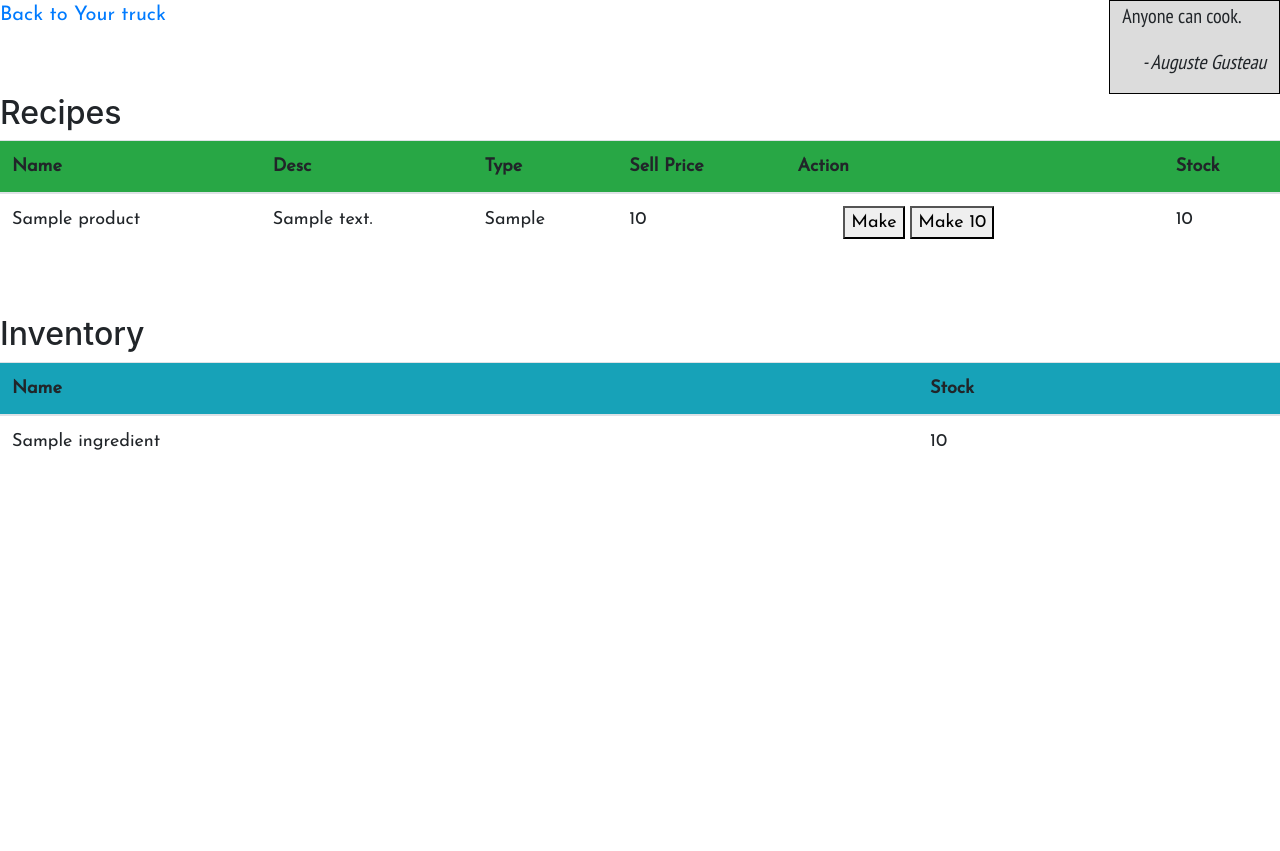
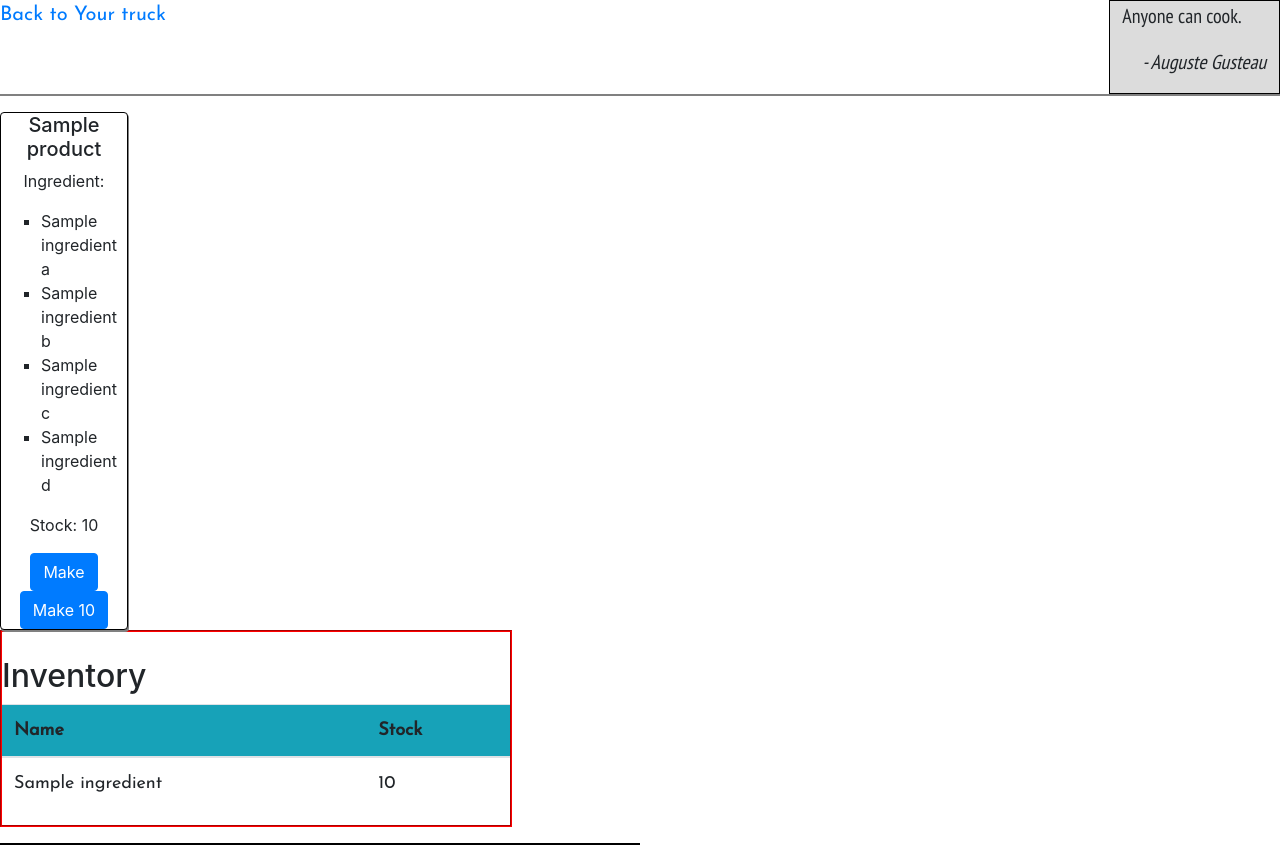
Before and after one commit to BiTheDev/Project_one, a Django app: template apps/Food_Truck/templates/cook.html in a window 1280 px wide. Before the commit the page ends 450 px from the top, so only its background shows below. Run offline with Django 3.2, Linux system fonts and the light colour scheme; the template is opened without the code that fills it: most values are stand-ins (such as "Sample title", 1, 10 or a date in 2020); some libraries are stand-ins or nearby versions.

Commit message:
cooking area styling

```diff
--- a/apps/Food_Truck/static/css/cook.css
+++ b/apps/Food_Truck/static/css/cook.css
@@ -24,10 +24,40 @@ h2{
     margin-top: 5% !important;
 }
 
-ul{
-    display: inline;
+
+hr{
+    display: block;
+    margin-top: 5% !important;
+    border: 1.5px solid gray !important;
 }
-li{
+
+.card{
+    display: inline-block !important;
+    vertical-align: top !important;
+    text-align: center;
+    width:10%;
+    border:1px groove black !important;
+    box-shadow: 1px 2px gray;
+}
+
+
+.ing{
+    list-style-type: square;
+    text-align: left;
+}
+
+form{
     display: inline-block;
+}
 
+#Inventory{
+    display: block;
+    width:40%;
+    border:2px groove red;
 }
+
+#fridge{
+    display: inline-block;
+    width:50%;
+    border:1px solid black;
+}
--- a/apps/Food_Truck/templates/cook.html
+++ b/apps/Food_Truck/templates/cook.html
@@ -22,47 +22,44 @@
       			{% endif %}
       		{% endfor %}
 		{% endif %}
-		<h2>Recipes</h2>
-		<table class="table" id="Recipe">
-			<thead class="bg-success">
-				<tr>
-					<th>Name</th>
-					<th>Desc</th>
-					<th>Type</th>
-					<th>Sell Price</th>
-					<th>Action</th>
-					<th>Stock</th>
-				</tr>
-			</thead>
-			<tbody>
+	<hr>
 			{%for product in products%}
-				<tr>
-					<td>{{product.product_name}}</td>
-					<td>{{product.description}}</td>
-					<td>{{product.product_type}}</td>
-					<td>{{product.sell_price}}</td>
-					<td>
-						<ul>
-							<li><form action='/make_food' method='post'></li>
+			<div class="card">
+				<h5>{{product.product_name}}</h5>
+				<p>Ingredient:</p>
+
+				<ul class="ing">
+					{% if product.ingredient_A.ingredient_name %}
+						<li class="ing">{{product.ingredient_A.ingredient_name}}</li>
+					{% endif %}
+					{% if product.ingredient_B.ingredient_name %}
+						<li class="ing">{{product.ingredient_B.ingredient_name}}</li>
+					{% endif %}
+					{% if product.ingredient_C.ingredient_name %}
+						<li class="ing">{{product.ingredient_C.ingredient_name}}</li>
+					{% endif %}
+					{% if product.ingredient_D.ingredient_name %}
+						<li class="ing">{{product.ingredient_D.ingredient_name}}</li>
+					{% endif %}
+				</ul>
+			<p>Stock: {{product.stock}}</p>
+			<div id="choice">
+				<form action='/make_food' method='post'>
 					{%csrf_token%}
 						<input type="hidden" name="id" value='{{product.id}}'>
-									<button>Make</button>
+						<button class="btn btn-primary">Make</button>
 				</form>
-							<li><form action='/make10_food' method='post'>
+				<form action='/make10_food' method='post'>
 					{%csrf_token%}
-									<button>Make 10</button>
+						<button class="btn btn-primary">Make 10</button>
 						<input type="hidden" name="id" value='{{product.id}}'>
 				</form>
-							</li>
-						</ul>
-					</td>
-					<td>{{product.stock}}</td>
-				</tr>
+			</div>
+		</div>
 		{%endfor%}
-			</tbody>
-		</table>
+		<div id="Inventory">
+		<table class="table">
 		<h2>Inventory</h2>
-		<table class="table" id="Inventory">
 		<thead class="bg-info">
 			<tr>
 				<th>Name</th>
@@ -79,6 +76,8 @@
 		</tbody>
 		</table>
 		</div>
+		<div id="fridge">
 
+		</div>
 </body>
 </html>
```
Also changed, not shown: db.sqlite3. Lines whose indentation alone changed are shown as unchanged.
